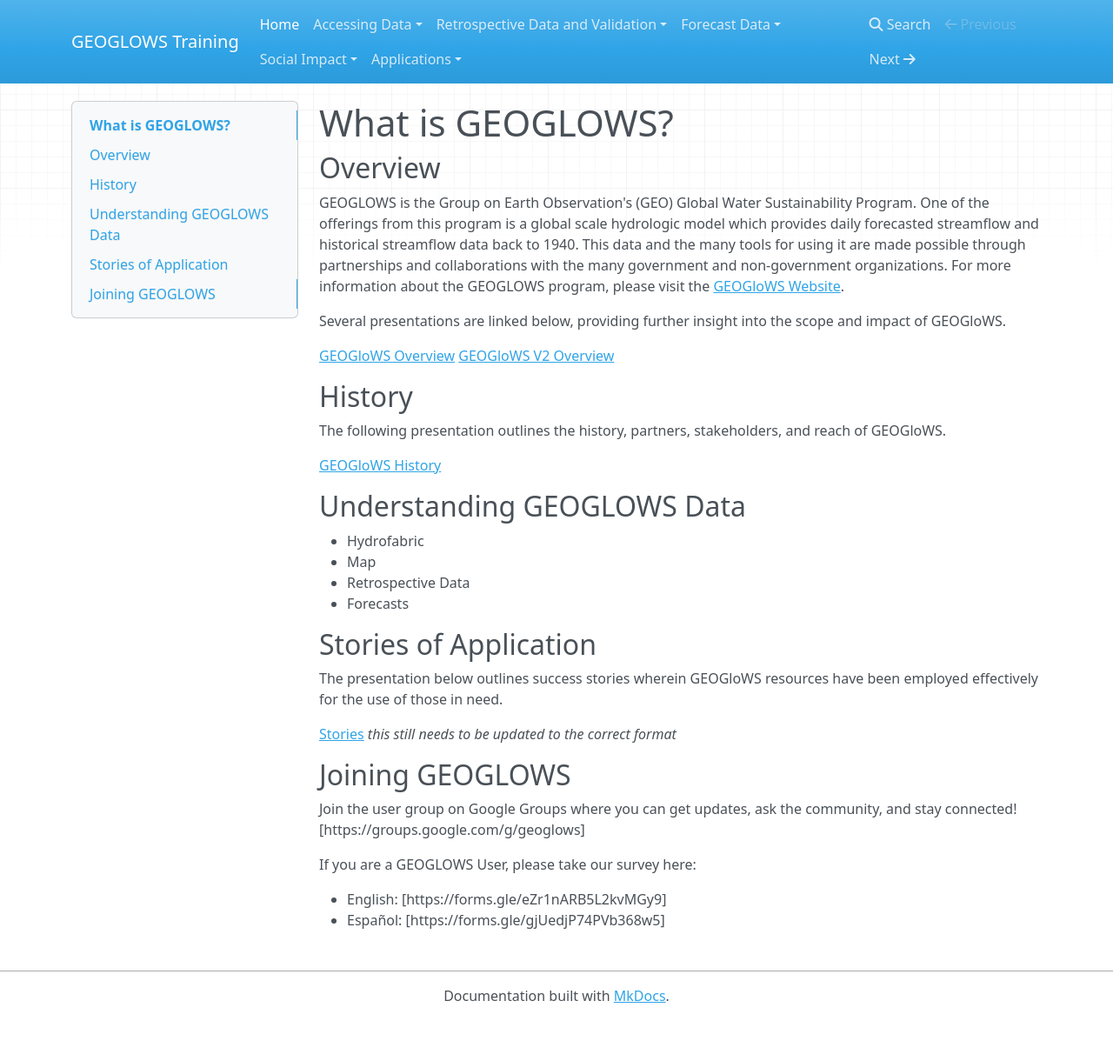
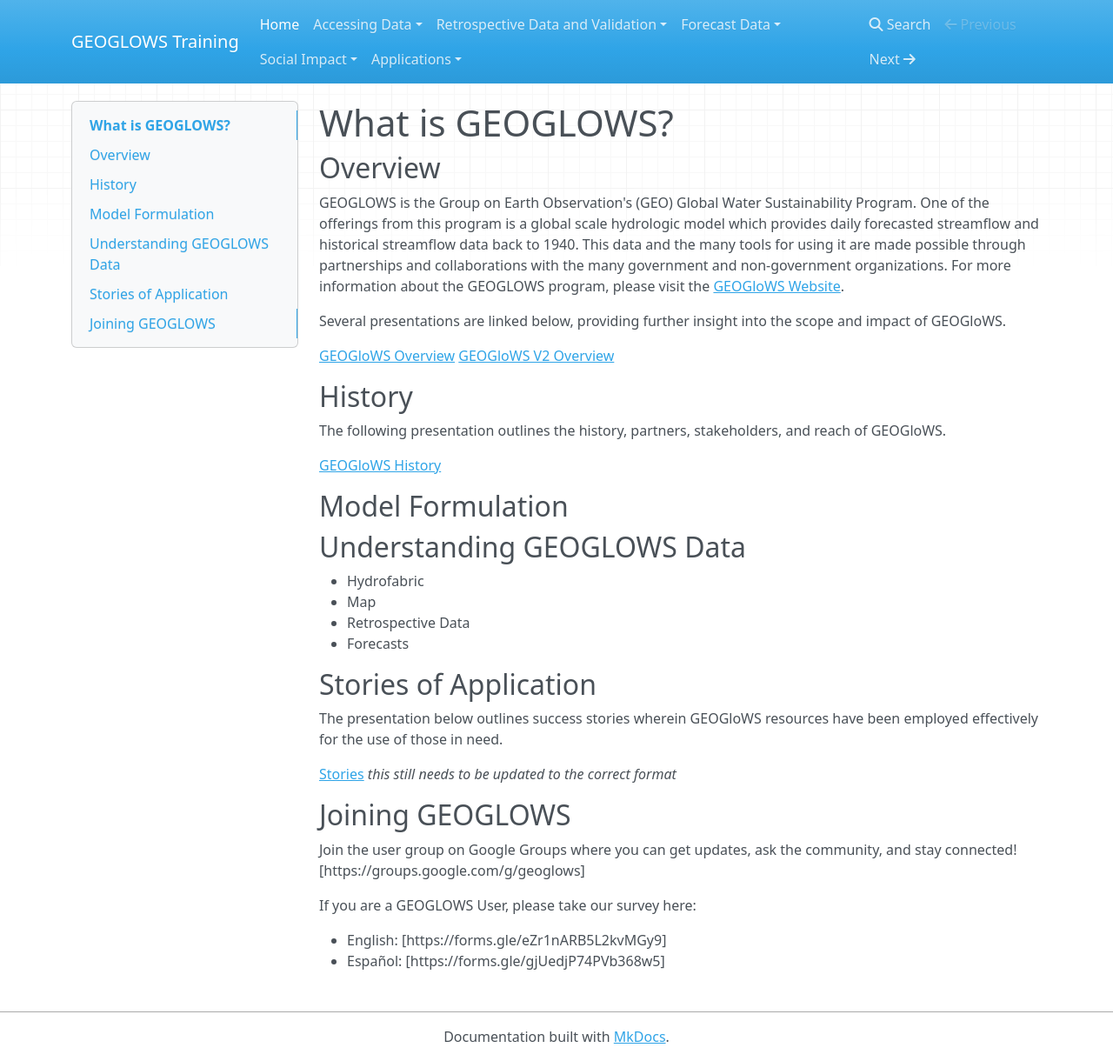
Before and after one commit to geoglows/training.geoglows.org, an MkDocs documentation site: the page built from docs/index.md, in a window 1280 px wide and 1220 px high. Shown: the whole window at 87% size. Built offline with MkDocs 1.6.1, drawn with Linux system fonts in a browser that asks for light colours; nearby versions of some CDN libraries; part of the change alters nothing that is shown.

```diff
--- a/docs/index.md
+++ b/docs/index.md
@@ -15,6 +15,7 @@ The following presentation outlines the history, partners, stakeholders, and rea
 
 [GEOGloWS History](https://byu.sharepoint.com/:p:/r/sites/BYUHydroinformaticsLaboratory/Shared%20Documents/geoglows-training/GEOGLOWS%20Master%20Training%20Materials/What%20is%20GEOGLOWS/GEOGLOWS%20History%20Updated.pptx?d=wca370acd764f41b58c139a29a10f5044&csf=1&web=1&e=RKovEW)
 
+## Model Formulation
 
 ## Understanding GEOGLOWS Data
 * Hydrofabric
--- a/mkdocs.yml
+++ b/mkdocs.yml
@@ -2,9 +2,10 @@ site_name: GEOGLOWS Training
 nav:
   - Home: index.md
   - Accessing Data:
-    - Bulk Download (AWS): data-aws.md
-    - Programmatic Access: data-sources.md
-    - Global Hydroviewer: hydroviewer.md
+    - GEOGloWS HydroFabric: Accessing-Data/hydrofabric.md
+    - Using the GEOGloWS HydroViewer: Accessing-Data/hydroviewer.md
+    - Programmatic Access: Accessing-Data/data-sources.md
+    - Bulk Data Download (AWS): Accessing-Data/data-aws.md
   - Retrospective Data and Validation:
     - Derivation: Retrospective-Data/deriv.md
     - Return Periods & Daily Data: Retrospective-Data/return.md
```
Also changed, not shown: docs/Accessing-Data/data-aws.md (renamed from docs/data-aws.md), docs/Accessing-Data/data-sources.md (renamed from docs/data-sources.md), docs/Accessing-Data/hydrofabric.md (added), docs/Accessing-Data/hydroviewer.md (added).
